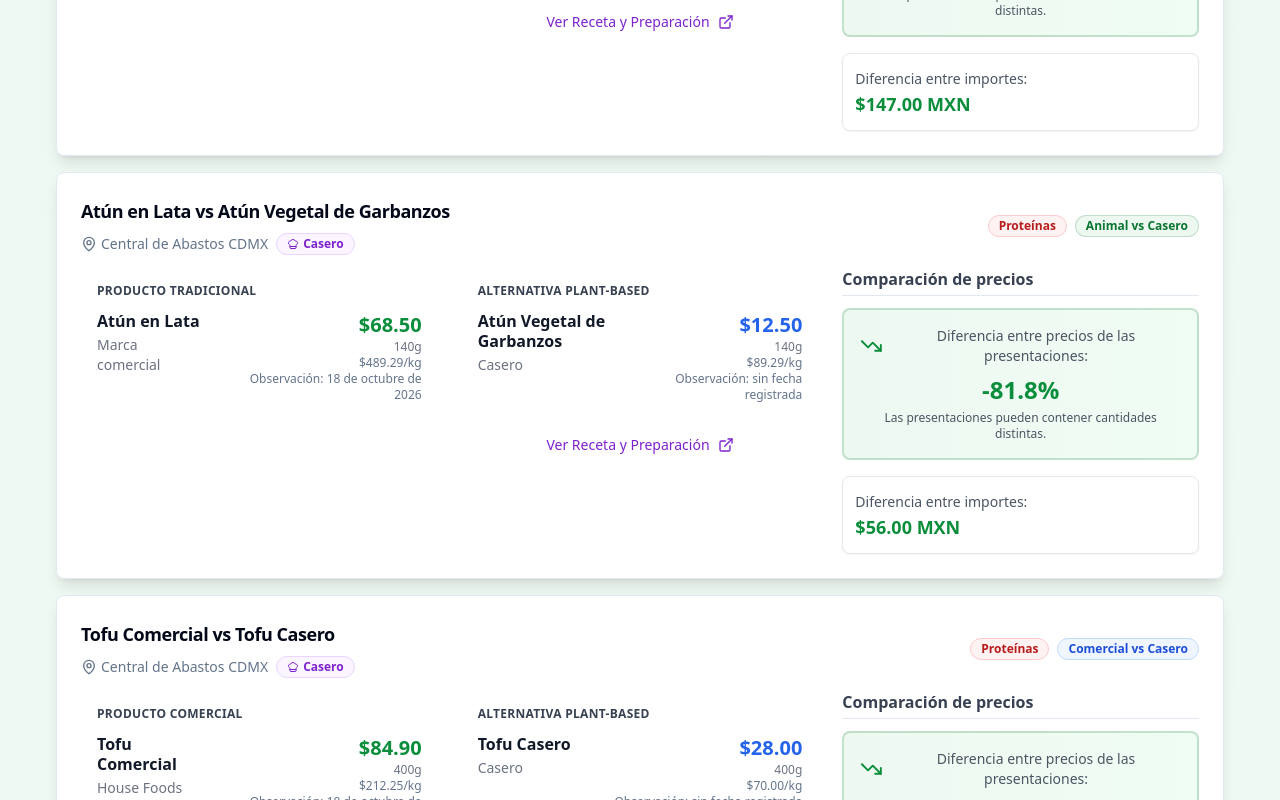
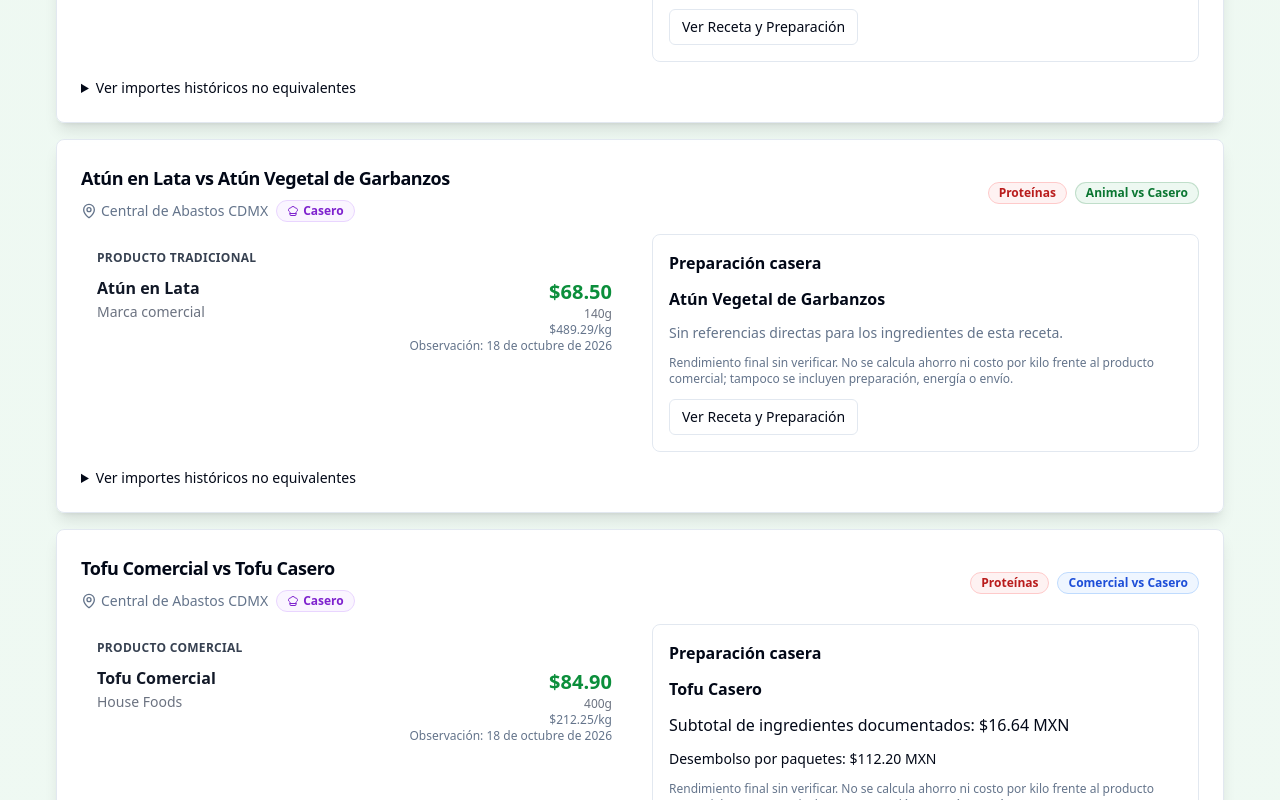
Before and after one commit to IzignaMx/nutrichilango, a React (Vite) app: page / in a window 1280 px wide. Shown: the part 2260-3060 px from the top of the page. Built offline with nearby package versions, Linux system fonts and the light colour scheme; the HTML template or start-up script is replaced by a standard one.

Commit message:
fix(recipes): distinguir costos caseros documentados de importes históricos (#59)

```diff
--- a/src/components/comparison/ComparisonCard.tsx
+++ b/src/components/comparison/ComparisonCard.tsx
@@ -8,6 +8,7 @@ import ProductSection from './ProductSection';
 import PromotionNotice from './PromotionNotice';
 import EconomicOptions from './EconomicOptions';
 import { economicGroup } from '@/data/prices/economicOffers';
+import { recipeCostEvidence } from '@/data/prices/recipeCostEvidence';
 import ComparisonAnalysis from './ComparisonAnalysis';
 import NutritionComparisonChart from '../NutritionComparisonChart';
 import { OptimizedComparison, Recipe } from '@/data/types';
@@ -68,6 +69,10 @@ const ComparisonCard: React.FC<ComparisonCardProps> = ({
   onToggleNutrition
 }) => {
   const group = economicGroup(product);
+  const homemade = product.comparisonType === 'animal-vs-homemade' || product.comparisonType === 'commercial-vs-homemade';
+  const recipe = product.plantBased.recipe;
+  const cost = homemade && recipe ? recipeCostEvidence(recipe) : null;
+  const money = (value: number) => '$' + new Intl.NumberFormat('es-MX', { minimumFractionDigits: 2, maximumFractionDigits: 2 }).format(value) + ' MXN';
 
   const historicalComparison = (
     <div className="grid grid-cols-1 lg:grid-cols-3 gap-6">
@@ -81,7 +86,7 @@ const ComparisonCard: React.FC<ComparisonCardProps> = ({
             product={product.plantBased}
             title="Alternativa Plant-Based"
             priceColor="text-blue-600"
-            onRecipeClick={onRecipeClick}
+            onRecipeClick={homemade ? undefined : onRecipeClick}
           />
 
           <ComparisonAnalysis
@@ -131,6 +136,29 @@ const ComparisonCard: React.FC<ComparisonCardProps> = ({
             <summary className="cursor-pointer text-sm font-medium">Ver comparación histórica de {product.storeName}</summary>
             {historicalComparison}
           </details>
+        ) : homemade ? (
+          <>
+            <div className="grid grid-cols-1 lg:grid-cols-2 gap-6">
+              <ProductSection product={product.traditional}
+                title={product.comparisonType === 'commercial-vs-homemade' ? 'Producto Comercial' : 'Producto Tradicional'}
+                priceColor="text-brand-success" />
+              <section className="rounded-lg border p-4 space-y-3" aria-label="Preparación casera">
+                <h4 className="font-semibold">Preparación casera</h4>
+                <h3 className="font-bold text-card-foreground">{product.plantBased.name}</h3>
+                {cost ? <>
+                  <p className="font-medium">{cost.complete ? 'Subtotal de ingredientes documentados' : 'Subtotal parcial de ingredientes documentados'}: {money(cost.subtotal)}</p>
+                  <p className="text-sm">{cost.complete ? 'Desembolso por paquetes' : 'Desembolso parcial por paquetes'}: {money(cost.basketCost)}</p>
+                </> : <p className="text-sm text-muted-foreground">Sin referencias directas para los ingredientes de esta receta.</p>}
+                <p className="text-xs text-muted-foreground">Rendimiento final sin verificar. No se calcula ahorro ni costo por kilo frente al producto comercial; tampoco se incluyen preparación, energía o envío.</p>
+                {recipe && <Button variant="outline" size="sm" onClick={() => onRecipeClick(recipe)}>Ver Receta y Preparación</Button>}
+              </section>
+            </div>
+            <details className="mt-4">
+              <summary className="cursor-pointer text-sm font-medium">Ver importes históricos no equivalentes</summary>
+              <p className="text-xs text-muted-foreground my-2">Diferencia aritmética de registros históricos, no ahorro comprobado. Los costos caseros y su rendimiento no están verificados.</p>
+              {historicalComparison}
+            </details>
+          </>
         ) : historicalComparison}
 
         {!group && product.promotionEvidence?.map(promotion => <PromotionNotice key={promotion.id} promotion={promotion} />)}
```
Also changed, not shown: scripts/verify-pages-browser.mjs (+16 -0 lines), 1 other file (tests, documents, lock files or other folders).
